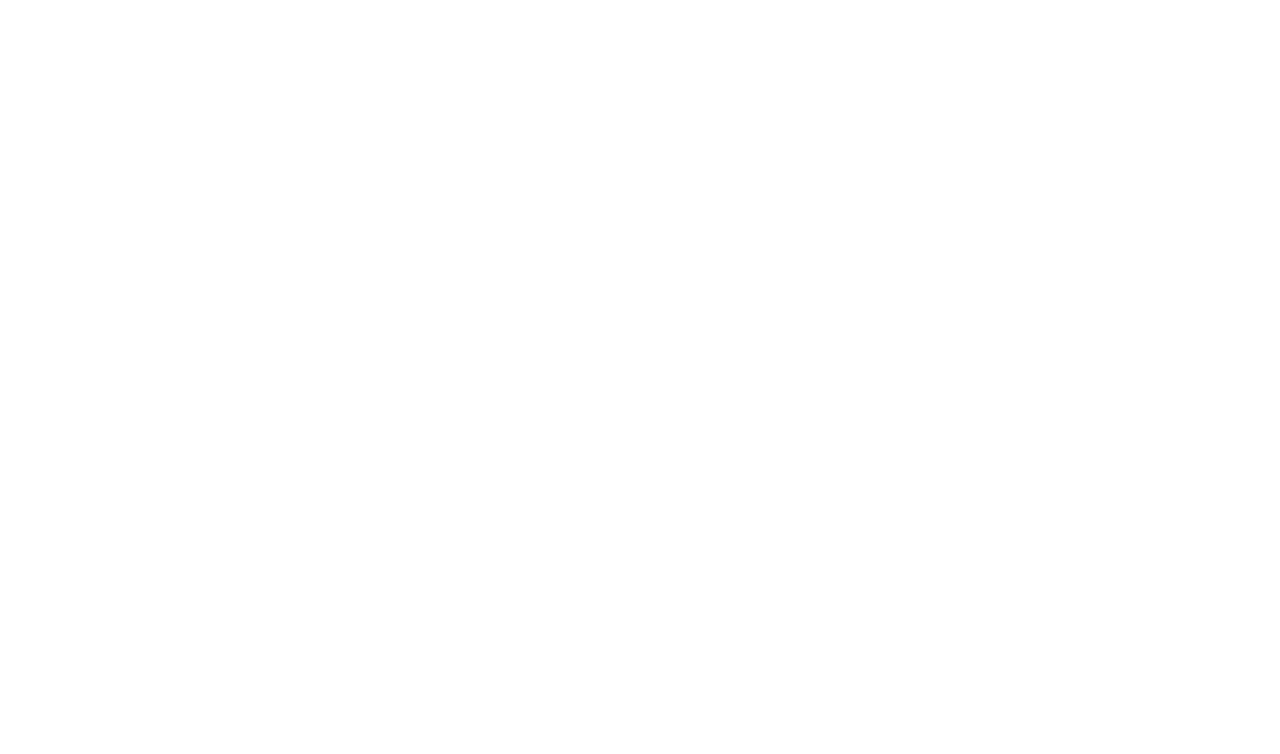
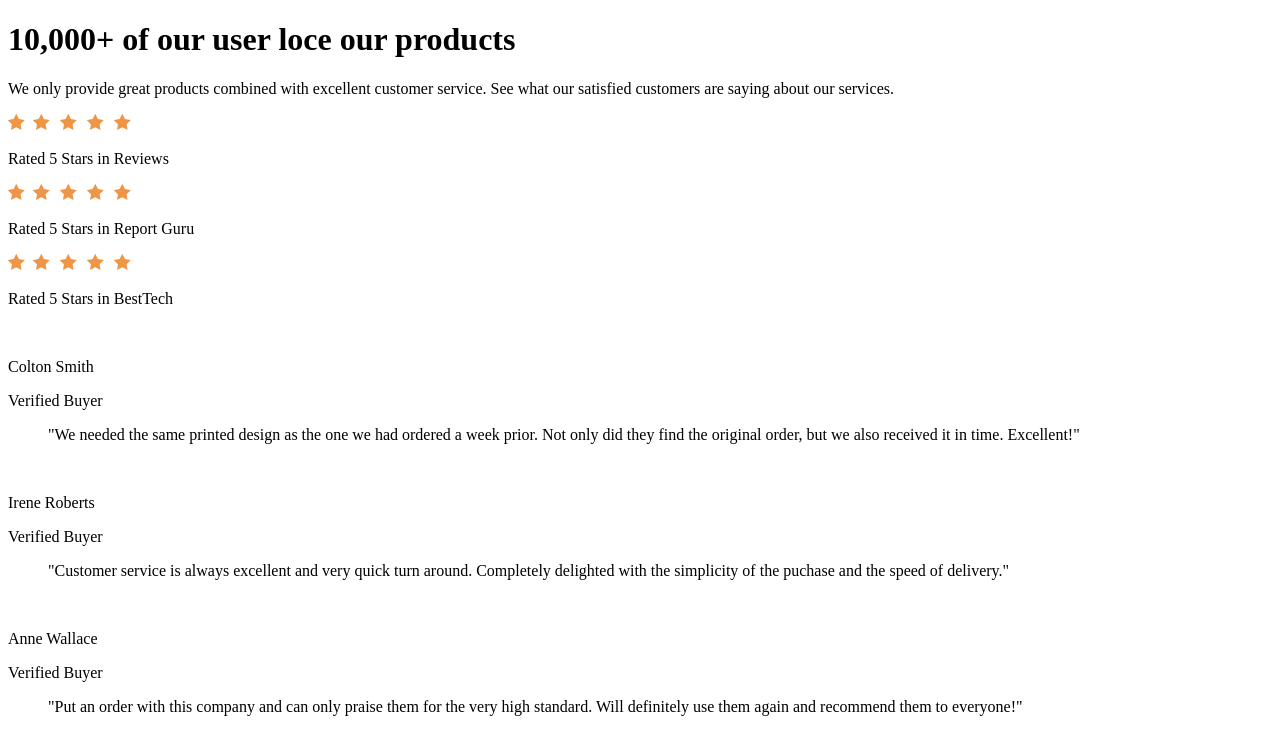
Before and after one commit to domKirs/Social-proof-section, a plain HTML site: page index.html in a window 1280 px wide. Drawn offline with Linux system fonts and the light colour scheme.

Commit message:
added html structure and .scss

```diff
--- a/index.html
+++ b/index.html
@@ -3,9 +3,81 @@
 <head>
   <meta charset="UTF-8">
   <meta name="viewport" content="width=device-width, initial-scale=1.0">
-  <title>Document</title>
+  <link rel="stylesheet" href="css/main.css">
+  <title>Social proof section</title>
 </head>
 <body>
-
+  <main>
+    <h1>10,000+ of our user loce our products</h1>
+    <p>
+      We only provide great products combined with excellent customer service.
+      See what our satisfied customers are saying about our services.
+    </p>
+    <section>
+      <svg xmlns="http://www.w3.org/2000/svg" style="display: none;">
+        <symbol id="star">
+          <g width="17" height="16" fill="#EF9546" fill-rule="nonzero">
+            <path d="M16.539 6.097a.297.297 0 00-.24-.202l-5.36-.779L8.542.26a.296.296 0 00-.53 0L5.613 5.117l-5.36.779a.297.297 0 00-.165.505l3.88 3.78-.917 5.34a.297.297 0 00.43.312l4.795-2.52 4.794 2.52a.296.296 0 00.43-.313l-.916-5.338L16.464 6.4c.08-.08.11-.197.075-.304z" />
+            <path transform="translate(25)"  d="M16.539 6.097a.297.297 0 00-.24-.202l-5.36-.779L8.542.26a.296.296 0 00-.53 0L5.613 5.117l-5.36.779a.297.297 0 00-.165.505l3.88 3.78-.917 5.34a.297.297 0 00.43.312l4.795-2.52 4.794 2.52a.296.296 0 00.43-.313l-.916-5.338L16.464 6.4c.08-.08.11-.197.075-.304z"/>
+            <path transform="translate(52)"  d="M16.539 6.097a.297.297 0 00-.24-.202l-5.36-.779L8.542.26a.296.296 0 00-.53 0L5.613 5.117l-5.36.779a.297.297 0 00-.165.505l3.88 3.78-.917 5.34a.297.297 0 00.43.312l4.795-2.52 4.794 2.52a.296.296 0 00.43-.313l-.916-5.338L16.464 6.4c.08-.08.11-.197.075-.304z"/>
+            <path transform="translate(79)"  d="M16.539 6.097a.297.297 0 00-.24-.202l-5.36-.779L8.542.26a.296.296 0 00-.53 0L5.613 5.117l-5.36.779a.297.297 0 00-.165.505l3.88 3.78-.917 5.34a.297.297 0 00.43.312l4.795-2.52 4.794 2.52a.296.296 0 00.43-.313l-.916-5.338L16.464 6.4c.08-.08.11-.197.075-.304z"/>
+            <path transform="translate(106)" d="M16.539 6.097a.297.297 0 00-.24-.202l-5.36-.779L8.542.26a.296.296 0 00-.53 0L5.613 5.117l-5.36.779a.297.297 0 00-.165.505l3.88 3.78-.917 5.34a.297.297 0 00.43.312l4.795-2.52 4.794 2.52a.296.296 0 00.43-.313l-.916-5.338L16.464 6.4c.08-.08.11-.197.075-.304z"/>
+          </g>
+        </symbol>
+      </svg>
+      <section>
+        <svg class="icon" width="123" height="16">
+          <use xlink:href="#star" />
+        </svg>
+        <p>Rated 5 Stars in Reviews</p>
+      </section>
+      <section>
+        <svg class="icon" width="123" height="16">
+          <use xlink:href="#star" />
+        </svg>
+        <p>Rated 5 Stars in Report Guru</p>
+      </section>
+      <section>
+        <svg class="icon" width="123" height="16">
+          <use xlink:href="#star" />
+        </svg>
+        <p>Rated 5 Stars in BestTech</p>
+      </section>
+    </section>
+    <article>
+      <header>
+        <img src="" alt="">
+        <p>Colton Smith</p>
+        <p>Verified Buyer</p>
+      </header>
+      <blockquote>
+        "We needed the same printed design as the one we had ordered a week prior.
+        Not only did they find the original order, but we also received it in time.
+        Excellent!"
+      </blockquote>
+    </article>
+    <article>
+      <header>
+        <img src="" alt="">
+        <p>Irene Roberts</p>
+        <p>Verified Buyer</p>
+      </header>
+      <blockquote>
+        "Customer service is always excellent and very quick turn around.
+        Completely delighted with the simplicity of the puchase and the speed of delivery."
+      </blockquote>
+    </article>
+    <article>
+      <header>
+        <img src="" alt="">
+        <p>Anne Wallace</p>
+        <p>Verified Buyer</p>
+      </header>
+      <blockquote>
+        "Put an order with this company and can only praise them for the very high standard.
+        Will definitely use them again and recommend them to everyone!"
+      </blockquote>
+    </article>
+  </main>
 </body>
 </html>
```
Also changed, not shown: css/main.css (added), css/main.scss (added), 1 other file.
